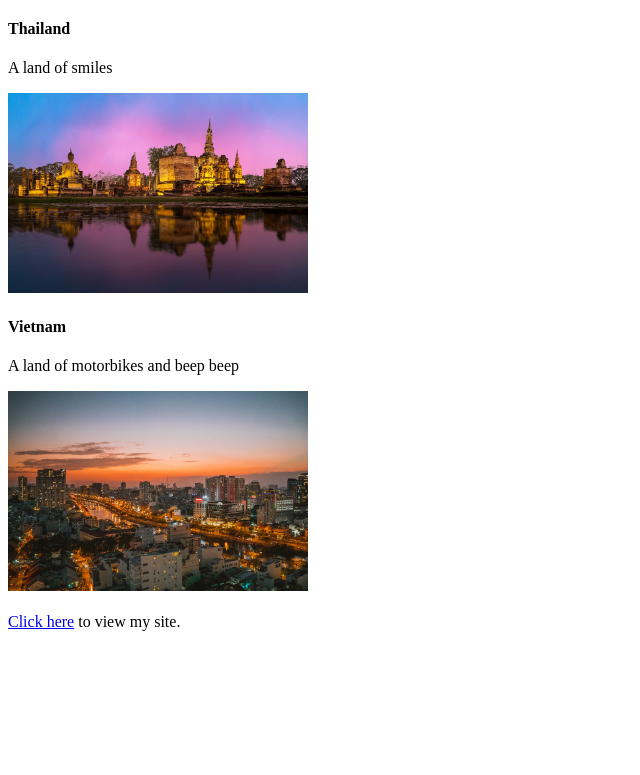
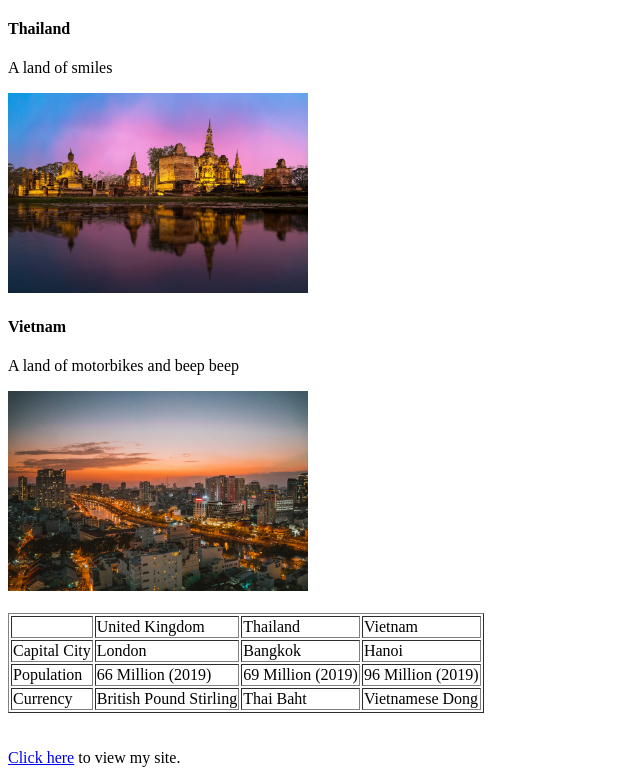
Before and after one commit to rossedlin/html-tags, a plain HTML site: page index.html in a window 1280 px wide. Shown: the part 452-1227 px from the top of the page, without its empty margins (0-640 px from the left). Before the commit the page ends 1091 px from the top, so only its background shows below. Drawn offline with Linux system fonts and the light colour scheme.

Commit message:
Add tables

```diff
--- a/index.html
+++ b/index.html
@@ -38,6 +38,37 @@
 	<!-- End Vietnam -->
 
 
+	<!-- Tables -->
+	<table border="1">
+		<tr>
+			<td></td>
+			<td>United Kingdom</td>
+			<td>Thailand</td>
+			<td>Vietnam</td>
+		</tr>
+		<tr>
+			<td>Capital City</td>
+			<td>London</td>
+			<td>Bangkok</td>
+			<td>Hanoi</td>
+		</tr>
+		<tr>
+			<td>Population</td>
+			<td>66 Million (2019)</td>
+			<td>69 Million (2019)</td>
+			<td>96 Million (2019)</td>
+		</tr>
+		<tr>
+			<td>Currency</td>
+			<td>British Pound Stirling</td>
+			<td>Thai Baht</td>
+			<td>Vietnamese Dong</td>
+		</tr>
+	</table>
+	<br><br>
+	<!-- End Tables -->
+
+
 	<!-- Footer -->
 	<a href="https://www.rossedlin.com/" target="_blank">Click here</a>
 	to view my site.
```
